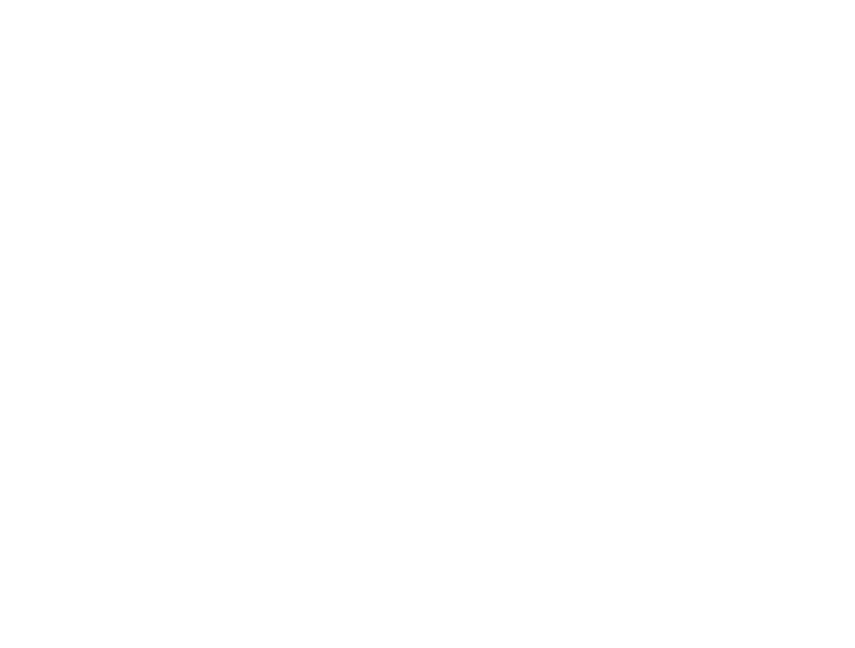
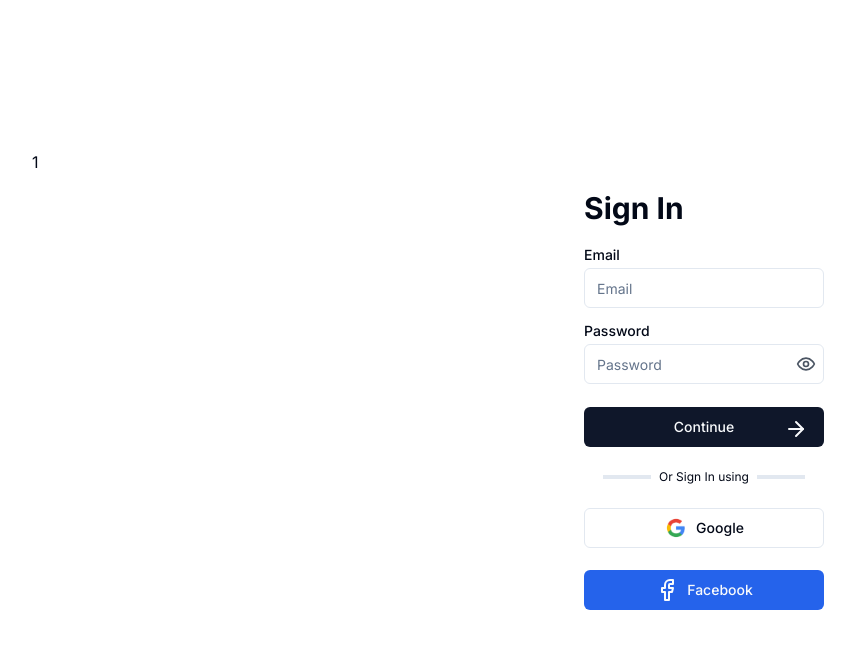
Before and after one commit to var500/HireUP, a Next.js app: page / in a window 1280 px wide. Shown: the top 648 px of the page, without its empty margins (192-1047 px from the left). Built offline with nearby package versions, Linux system fonts and the light colour scheme.

Commit message:
Login Page

```diff
--- a/src/app/page.tsx
+++ b/src/app/page.tsx
@@ -1,5 +1,82 @@
+"use client";
+import { Button } from "@/components/ui/button";
+import { Input } from "@/components/ui/input";
+import { Label } from "@/components/ui/label";
+import { ArrowRight, Eye, Facebook, EyeOff } from "lucide-react";
 import Image from "next/image";
+import Google from "@/assets/logos/google.png";
+import { useState } from "react";
 
 export default function Home() {
-  return <main></main>;
+  const [visible, setvisible] = useState(false);
+  const handleVisible = () => {
+    setvisible(() => !visible);
+    console.log(visible);
+  };
+  return (
+    <main className="flex w-full h-screen">
+      <div className="flex flex-col flex-wrap md:flex-row mx-auto justify-center items-center w-full ">
+        <div className="hidden md:block h-[500px] w-full md:w-[40%]">1</div>
+        <div className="h-[500px] w-full min-w-[300px] md:w-[25%] flex flex-col p-4 md:p-10 justify-between">
+          <p className="text-xl md:text-3xl font-bold">Sign In</p>
+          <div className="flex flex-col gap-4 w-full">
+            <div className="grid w-full  items-center gap-1.5">
+              <Label htmlFor="email">Email</Label>
+              <Input type="email" id="email" placeholder="Email" />
+            </div>
+            <div className="grid w-full items-center gap-1.5">
+              <Label htmlFor="password">Password</Label>
+              <div className="relative flex flex-row w-full items-center">
+                <Input
+                  type={`${visible ? "text" : "password"}`}
+                  id="password"
+                  placeholder="Password"
+                />
+                <div
+                  className={`absolute right-2 ${
+                    visible
+                      ? "text-red-600 hover:text-red-700"
+                      : "text-gray-600 hover:text-black"
+                  } hover:cursor-pointer
+                  `}
+                  onClick={handleVisible}
+                >
+                  {visible ? <EyeOff size={20} /> : <Eye size={20} />}
+                </div>
+              </div>
+            </div>
+          </div>
+
+          <Button variant={"default"}>
+            <div className="relative w-full">
+              <p>Continue</p>
+              <ArrowRight className="absolute right-0 top-0" />
+            </div>
+          </Button>
+
+          <div className="flex flex-row w-full gap-2 items-center justify-center">
+            <div className="border-2 w-[20%] h-0" />
+            <p className="text-xs">Or Sign In using</p>
+            <div className="border-2 w-[20%] h-0" />
+          </div>
+
+          <Button variant={"outline"}>
+            <div className="flex flex-row justify-center items-center gap-2 w-full">
+              <Image src={Google} alt="Google" height={24} width={24} />
+              <p>Google</p>
+            </div>
+          </Button>
+          <Button
+            variant={"destructive"}
+            className="bg-blue-600 hover:bg-blue-800"
+          >
+            <div className="flex flex-row justify-center items-center gap-2 w-full">
+              <Facebook />
+              <p>Facebook</p>
+            </div>
+          </Button>
+        </div>
+      </div>
+    </main>
+  );
 }
```
